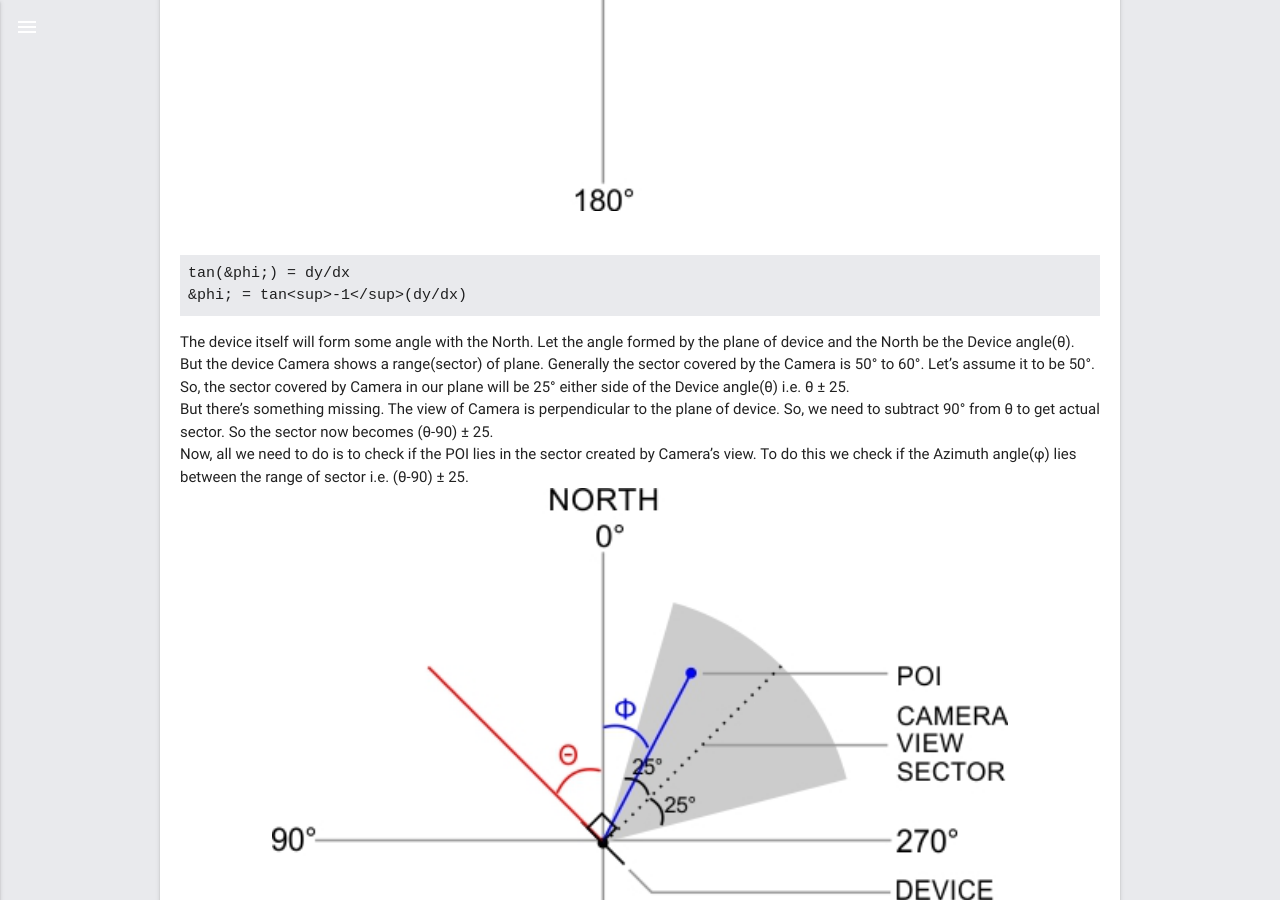
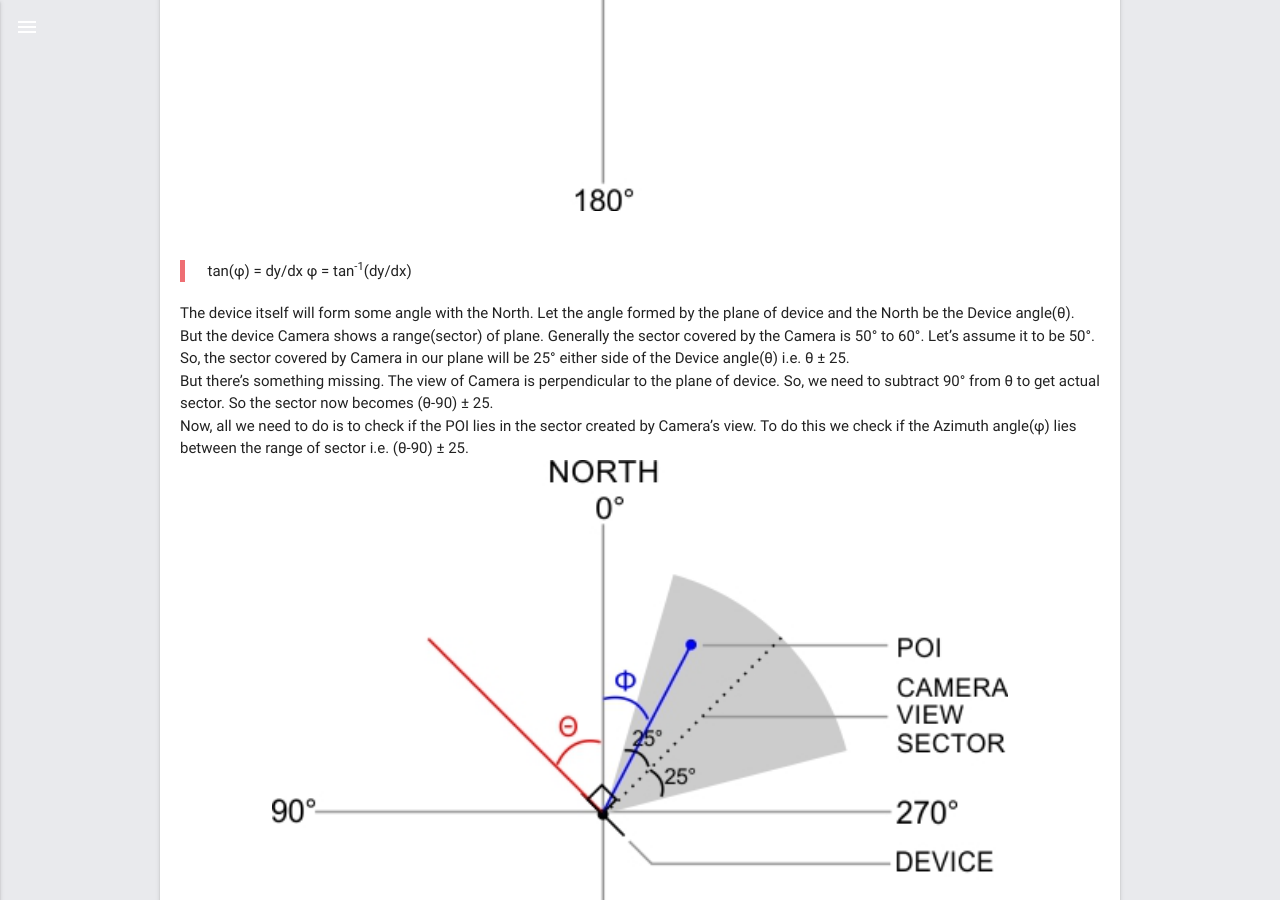
Before and after one commit to Hrily/material_blog, a Jekyll site: the page built from _posts/2016-12-22-ar-tutorial-1.md, in a window 1280 px wide and 900 px high, scrolled down 3759 px. Built offline with Jekyll 4.4.1, drawn with Linux system fonts in a browser that asks for light colours.

Commit message:
AR Tutorial - Part 1 Update

````diff
--- a/_posts/2016-12-22-ar-tutorial-1.md
+++ b/_posts/2016-12-22-ar-tutorial-1.md
@@ -61,10 +61,8 @@ But how are we goind to calculate azimuth? The answer is simple trigonometry. Le
 <p class="image"><img src="{{ site.baseurl }}/images/ar/tanphi.jpg"/></p>
 
 <br>
-```
-tan(&phi;) = dy/dx
-&phi; = tan<sup>-1</sup>(dy/dx)
-```
+> tan(&phi;) = dy/dx
+> &phi; = tan<sup>-1</sup>(dy/dx)
 
 The device itself will form some angle with the North. Let the angle formed by the plane of device and the North be the Device angle(&theta;). But the device Camera shows a range(sector) of plane. Generally the sector covered by the Camera is 50&deg; to 60&deg;. Let's assume it to be 50&deg;. So, the sector covered by Camera in our plane will be 25&deg; either side of the Device angle(&theta;) i.e. &theta; &plusmn; 25.
 
````
